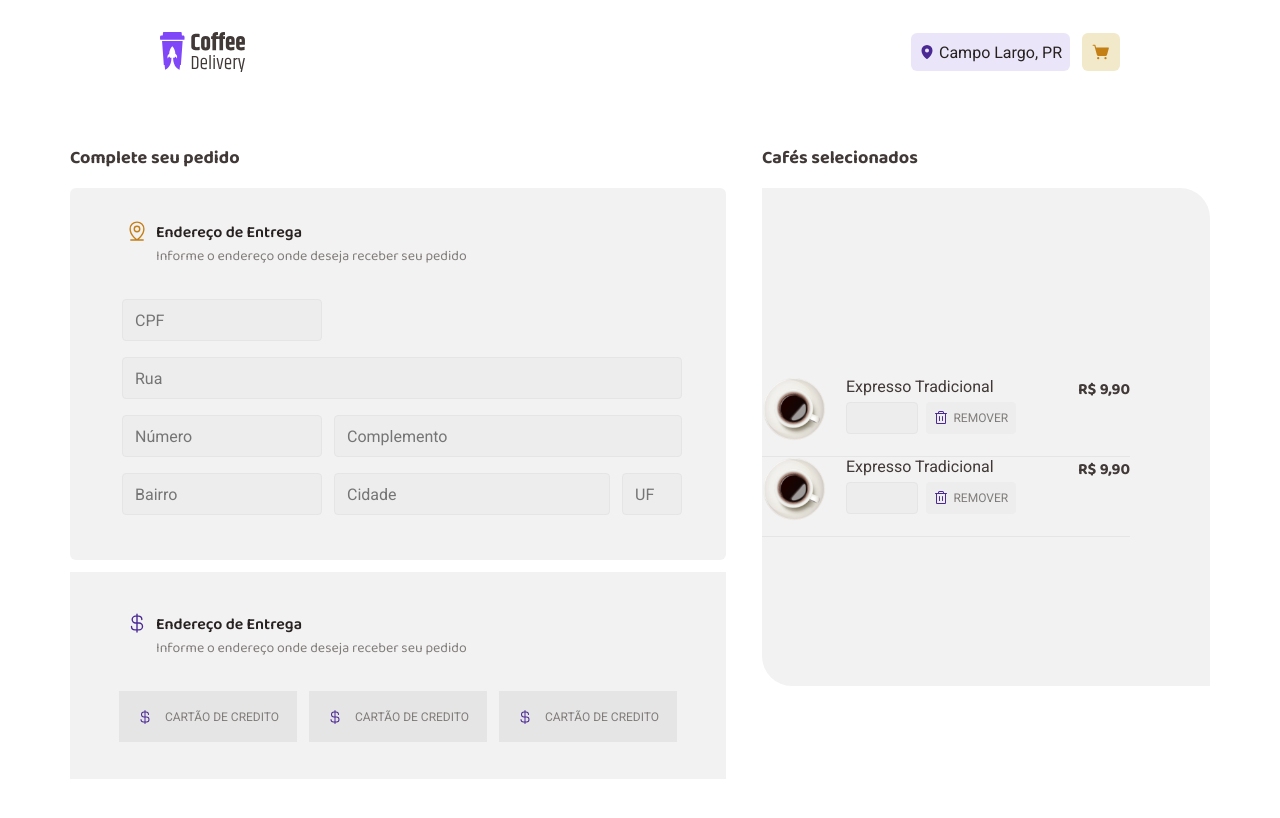
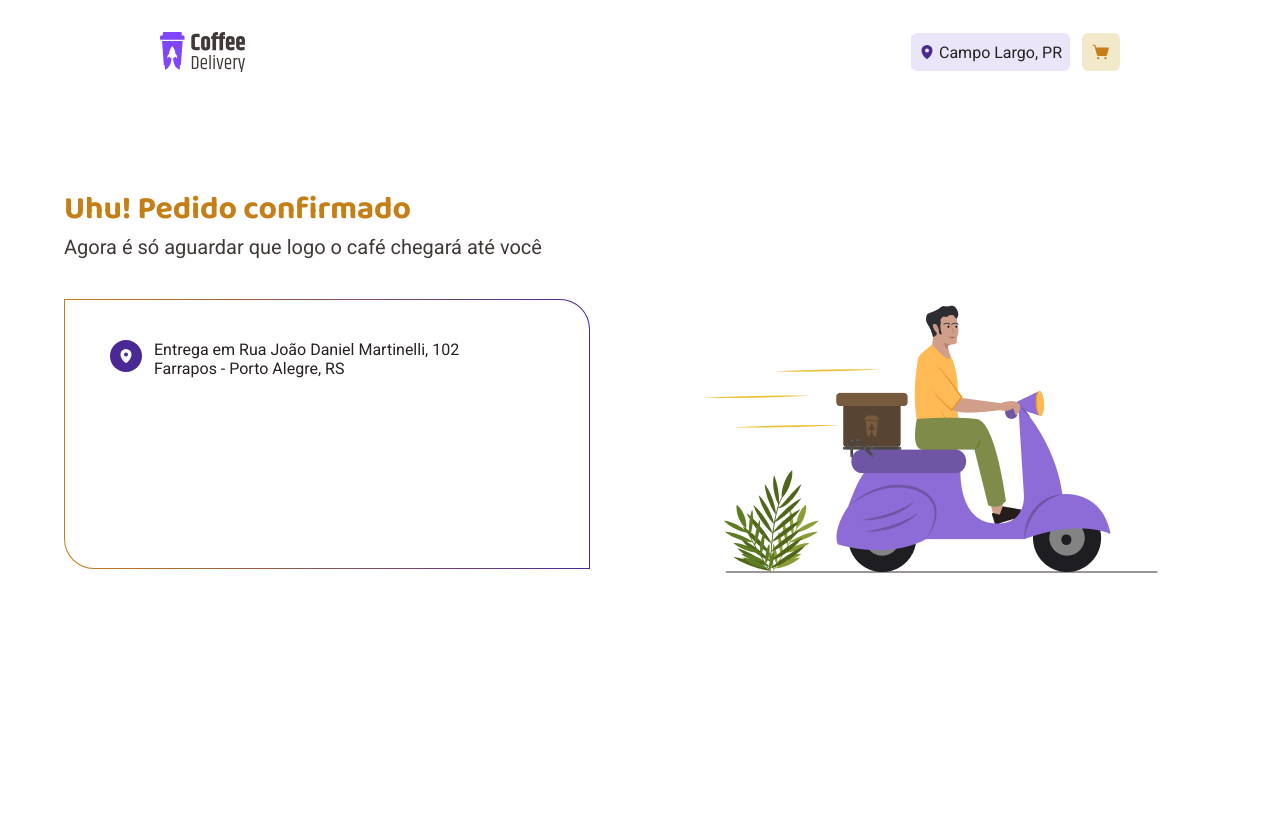
Before and after one commit to JuanFila/Coff, a React (Vite) app: page /Finish in a window 1280 px wide. Shown: the top 818 px of the page. Built offline with nearby package versions, Linux system fonts and the light colour scheme.

Commit message:
add page finish

```diff
--- a/src/App.tsx
+++ b/src/App.tsx
@@ -3,12 +3,13 @@ import { themeColor } from "./styles/themes/default"
 import { Home } from "./pages/home"
 import { GlobalStye } from "./styles/global"
 import { Form } from "./pages/Form"
+import { Finish } from "./pages/Finish"
 
 function App() {
 
   return (
     <ThemeProvider theme={themeColor}>
-      <Form/>
+      <Finish/>
       <GlobalStye/>
     </ThemeProvider>
   )
--- a/src/components/CoffeeForm/style.ts
+++ b/src/components/CoffeeForm/style.ts
@@ -36,7 +36,7 @@ export const Value = styled.p`
   `
 export const Input = styled.input`
     width: 4.5rem;
-
+    text-align: center;
     height: 2rem;
     background: ${props => props.theme["base-input"]};
     border: 1.5px solid ${props => props.theme["base-button"]};
--- /dev/null
+++ b/src/components/TextValueCoffes/index.tsx
@@ -0,0 +1,18 @@
+import { Container, Text } from "./style";
+
+interface PropsText {
+  text: string;
+  value: string;
+  bold: boolean;
+  size: boolean;
+  color: boolean;
+}
+
+export function TextValueCoffees({text, value, bold,size, color}: PropsText) {
+  return(
+    <Container>
+      <Text color={color} size={size} bold={bold}> {text}</Text>
+      <Text color={color} size={size} bold={bold}>{value}</Text>
+    </Container>
+  )
+}
--- /dev/null
+++ b/src/components/TextValueCoffes/style.ts
@@ -0,0 +1,19 @@
+import styled from "styled-components";
+
+interface ComponentText {
+  bold: boolean;
+  size: boolean;
+  color: boolean;
+}
+
+export const Container = styled.div`
+  width: 100%;
+  display:flex;
+  justify-content: space-between;
+`
+export const Text = styled.span<ComponentText>`
+    font-weight: ${props => (props.bold ? 'bold' : 'normal')};
+    font-size: ${props => props.size ? '0.875rem' : '1.25rem'};
+    color: ${props => props.color ? props.theme["base-text"]: props.theme["base-subtitle"]};
+    padding: 0.75rem 2.5rem 0;
+`
--- a/src/pages/Finish/index.tsx
+++ b/src/pages/Finish/index.tsx
@@ -1,10 +1,44 @@
+import { Header } from "../../components/header";
+import {
+  Container,
+  ContainerImage,
+  Info,
+  InformationBox,
+  Body,
+  Text,
+  Icon,
+} from "./style";
 
+import ImageFinish from "../../../public/image/Illustration.png";
+import { MapPin } from "@phosphor-icons/react";
 
 export function Finish() {
   //usar contexto
   return (
-    <div>
+    <Container>
+      <Header />
 
-    </div>
+      <Body>
+        <Info>
+          <h2>Uhu! Pedido confirmado</h2>
+          <Text>Agora é só aguardar que logo o café chegará até você</Text>
+          <InformationBox>
+            <div>
+              <Icon>
+                <MapPin size={16} color="#FFF" weight="fill" />
+              </Icon>
+              <div>
+                <p>Entrega em Rua João Daniel Martinelli, 102</p>
+                <p>Farrapos - Porto Alegre, RS</p>
+              </div>
+            </div>
+          </InformationBox>
+        </Info>
+
+        <ContainerImage>
+          <img src={ImageFinish} />
+        </ContainerImage>
+      </Body>
+    </Container>
   );
 }
--- /dev/null
+++ b/src/pages/Finish/style.ts
@@ -0,0 +1,64 @@
+import styled from "styled-components";
+
+export const Container = styled.div`
+  flex: 1;
+`
+export const Body = styled.body`
+  display: flex;
+  justify-content: center;
+  width: 100%;
+  height: 89vh;
+  gap: 6.375rem;
+  margin-top: 5rem;
+`
+
+export const InformationBox = styled.div`
+
+  width: 32.875rem;
+  height: 16.875rem;
+  border: double 1px transparent;
+  border-top-right-radius: 30px;
+  border-bottom-left-radius: 30px;
+  background-image: linear-gradient(white, white),
+                    linear-gradient(to right, ${props => props.theme["yellow-dark"]}, ${props => props.theme["purple-dark"]});
+  background-origin: border-box;
+  background-clip: content-box, border-box;
+
+  >div{
+    display: flex;
+    gap: 12px;
+    padding: 2.5rem 2.8125rem;
+  }
+`
+export const ContainerImage = styled.div`
+ width: 32.75rem;
+ height: auto;
+ margin-top: 6.8rem;
+`
+export const Info = styled.div`
+  width: 32.875rem;
+  height: 16.875rem;
+
+  h2 {
+    font-size: 2rem;
+    font-family: "Baloo 2";
+    font-weight: bold;
+    color: ${props => props.theme["yellow-dark"]};
+  }
+`
+export const Text = styled.div`
+    font-size: 1.25rem;
+    color: ${props => props.theme["base-subtitle"]};
+    margin-bottom: 2.5rem;
+`
+export const Icon = styled.div`
+    width: 2rem;
+    height: 2rem;
+    border-radius: 50%;
+
+    display: flex;
+    align-items: center;
+    justify-content: center;
+    background: ${props => props.theme["purple-dark"]};
+
+`
--- a/src/pages/Form/index.tsx
+++ b/src/pages/Form/index.tsx
@@ -18,9 +18,11 @@ import {
   DescriptionEndereço,
   Payment,
   ContainerButton,
+  ButtonFinished,
 } from "./style";
 import { ButtonPayments } from "../../components/ButtonPayment";
 import { CoffeeForm } from "../../components/CoffeeForm";
+import { TextValueCoffees } from "../../components/TextValueCoffes";
 
 export function Form() {
   return (
@@ -76,7 +78,10 @@ export function Form() {
         <TextCard>Cafés selecionados</TextCard>
         <CoffeSelected>
           <CoffeeForm/>
-          <CoffeeForm/>
+          <TextValueCoffees color={true} size={true} text="Teste" value="9,99" bold={false}/>
+          <TextValueCoffees color={true} size={true} text="Teste" value="9,99" bold={false}/>
+          <TextValueCoffees color={false} size={false} text="Teste" value="9,99" bold={true}/>
+          <ButtonFinished>Confirmar pedido</ButtonFinished>
         </CoffeSelected>
         </div>
       </ContainerPayment>
--- a/src/pages/Form/style.ts
+++ b/src/pages/Form/style.ts
@@ -27,13 +27,13 @@ export const TextCard = styled.p`
 `
 export const CoffeSelected = styled.div`
   width: 28rem;
-  height: 31.125rem;
+  height: auto;
+  max-height: 37rem;
   background: ${props => props.theme["base-card"]};
   display: flex;
   flex-direction: column;
-  justify-content: center;
-  align-items: flex-start;
-  padding-top: 2.5rem;
+  align-items: center;
+  padding: 2.5rem 0;
   border-top-right-radius: 30px;
   border-bottom-left-radius: 30px;
 `
@@ -119,3 +119,14 @@ export const ContainerButton = styled.div`
     gap: 12px;
 
 `
+export const ButtonFinished = styled.button`
+  background: ${props => props.theme["yellow"]};
+  font-size: 0.875rem;
+  padding: 0.75rem 7.34rem;
+  border: none;
+  border-radius: 6px;
+  font-weight: bold;
+  text-transform: uppercase;
+  color: ${props => props.theme["white"]};
+  margin-top: 2.25rem;
+`
```
Also changed, not shown: public/image/Illustration.png (added).
